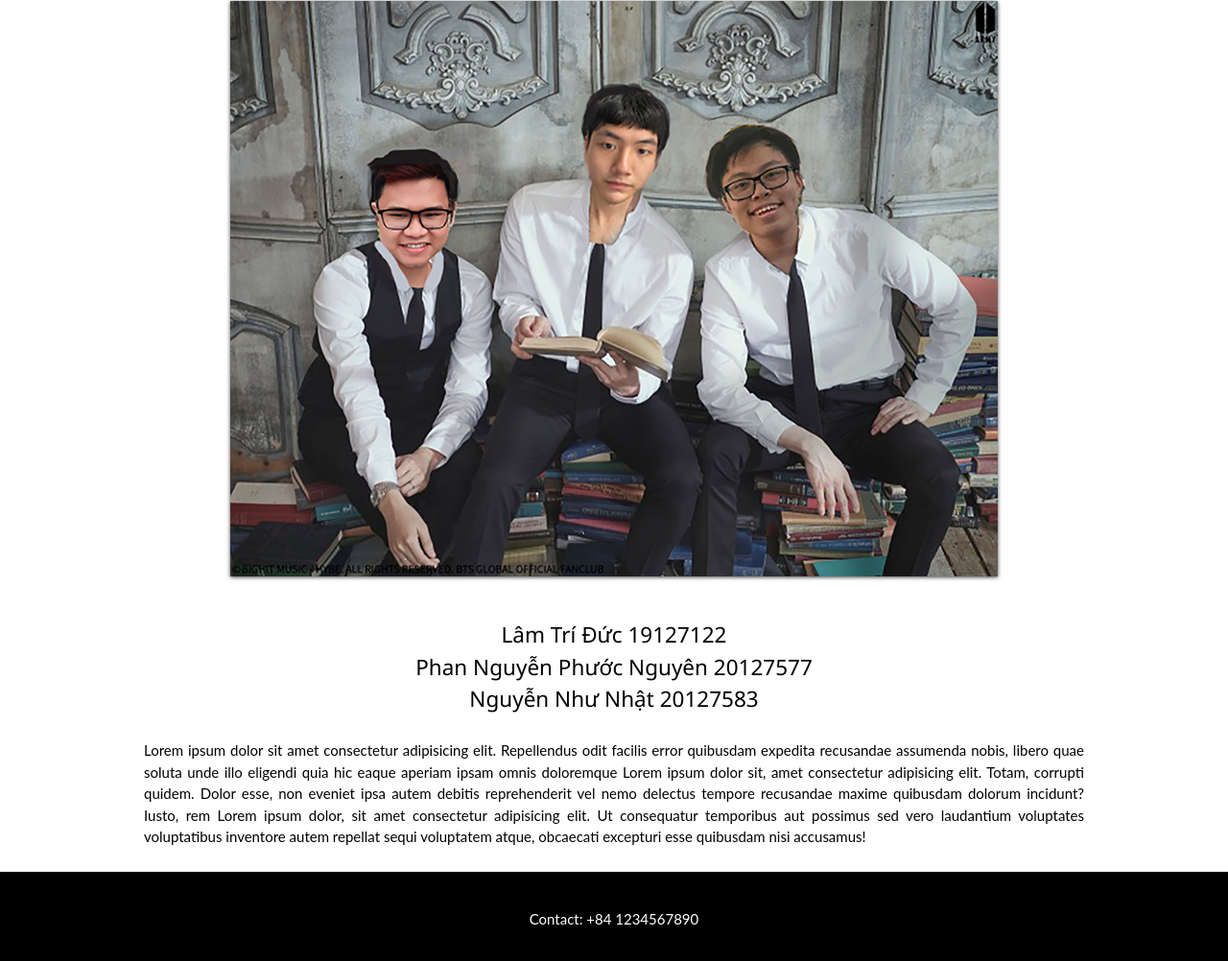
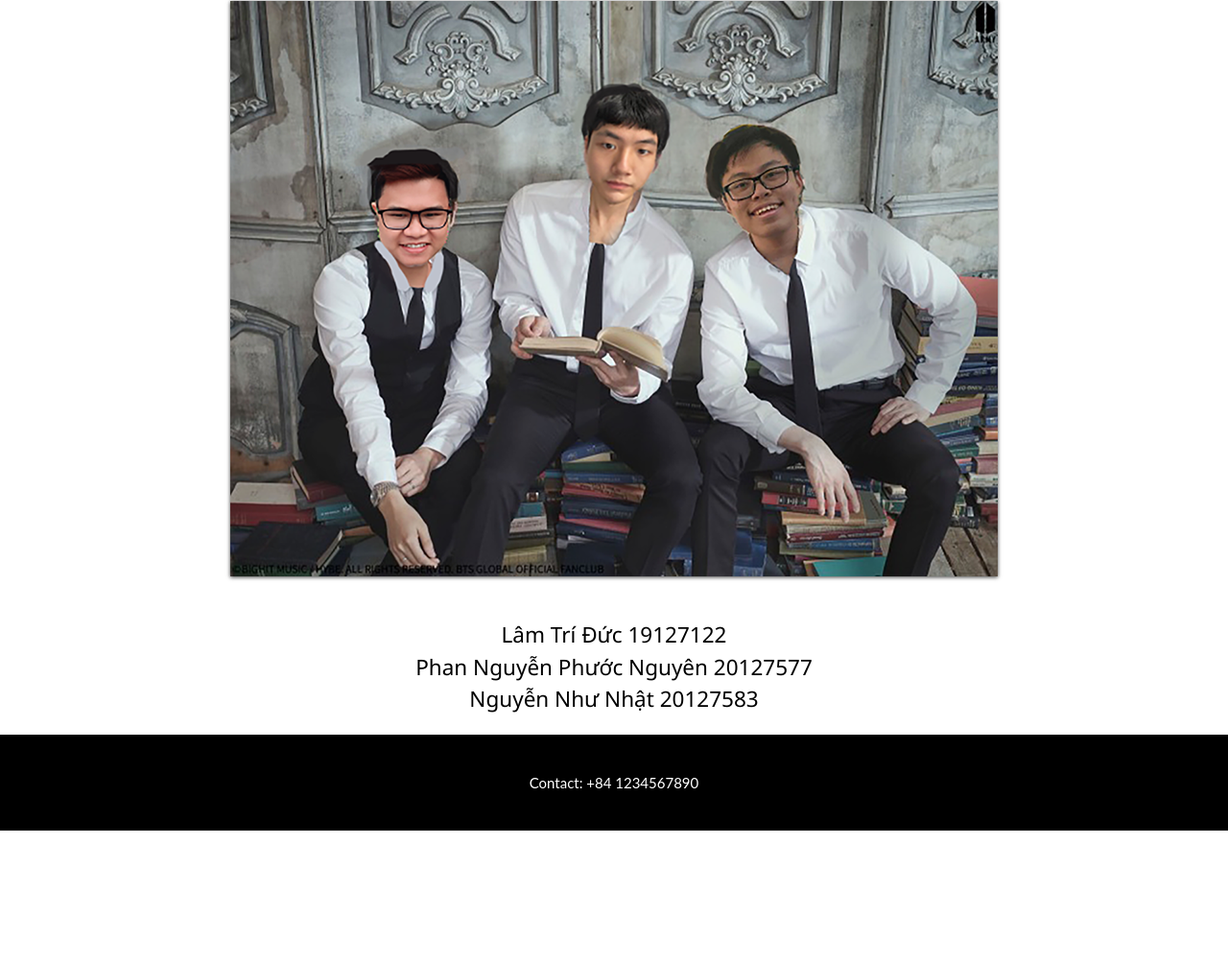
Before and after one commit to goporo/BT-NHOM-LTWEB, a plain HTML site: page index.html in a window 1280 px wide. Shown: the part 142-1144 px from the top of the page at 96% size. After the commit the page ends 1008 px from the top, so only its background shows below. Drawn offline with Linux system fonts and the light colour scheme.

Commit message:
delete lorem

```diff
--- a/index.html
+++ b/index.html
@@ -36,15 +36,6 @@
             <br>Nguyễn Như Nhật 20127583
 
         </h2>
-        <p class="group-detail__desc"> Lorem ipsum dolor sit amet
-            consectetur adipisicing elit. Repellendus odit facilis
-            error
-            quibusdam expedita recusandae assumenda nobis, libero quae soluta unde illo eligendi quia hic eaque aperiam
-            ipsam omnis doloremque Lorem ipsum dolor sit, amet consectetur adipisicing elit. Totam, corrupti quidem.
-            Dolor esse, non eveniet ipsa autem debitis reprehenderit vel nemo delectus tempore recusandae maxime
-            quibusdam dolorum incidunt? Iusto, rem Lorem ipsum dolor, sit amet consectetur adipisicing elit. Ut
-            consequatur temporibus aut possimus sed vero laudantium voluptates voluptatibus inventore autem repellat
-            sequi voluptatem atque, obcaecati excepturi esse quibusdam nisi accusamus!</p>
     </main>
     <footer class="container">
         <p class="white">Contact: +84 1234567890</p>
```
